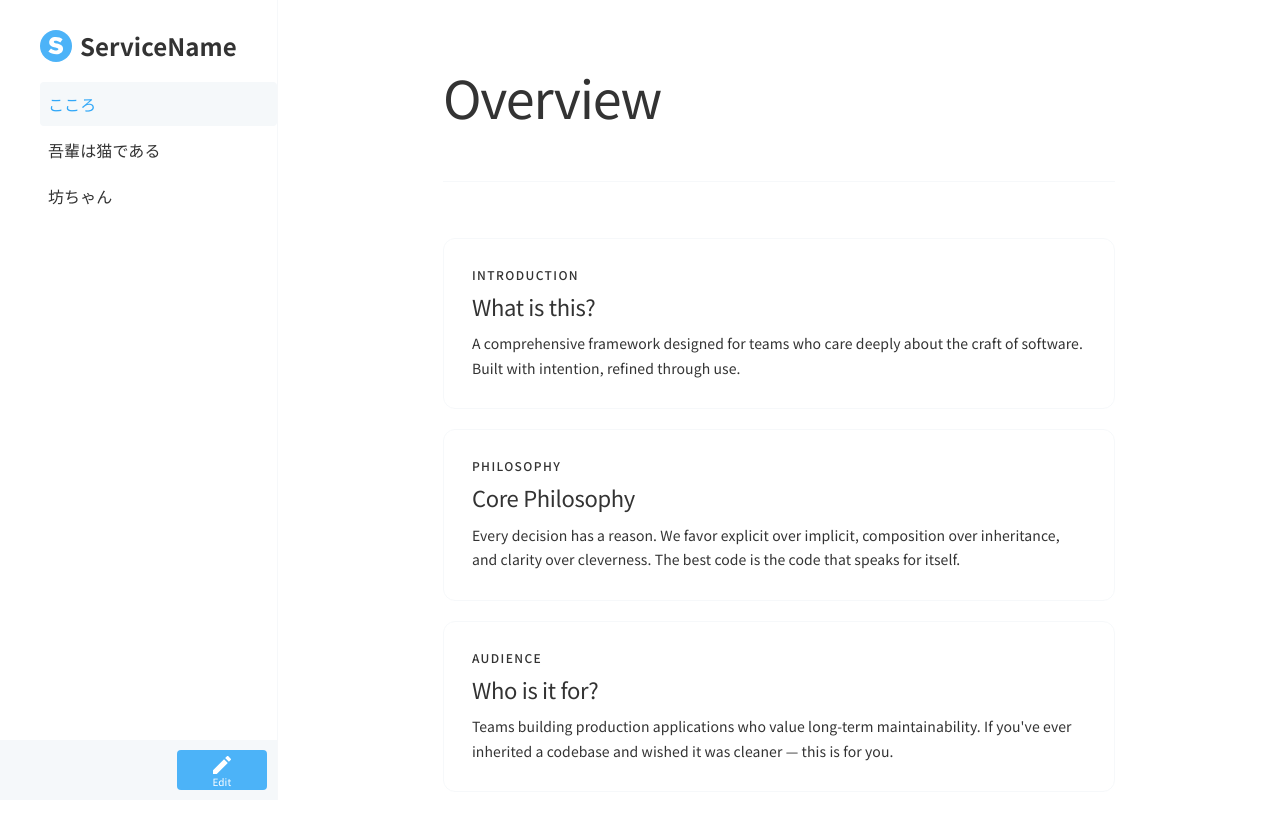
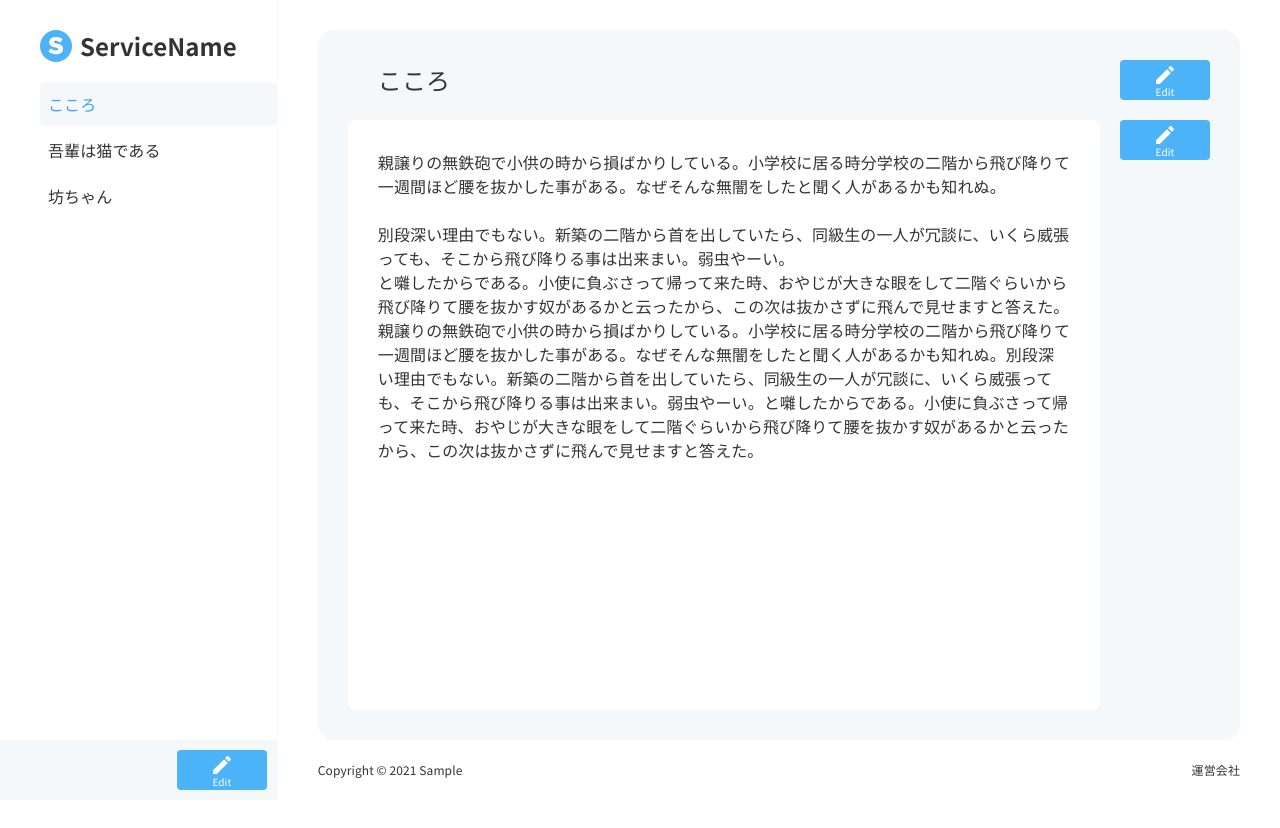
Before and after one commit to kazu1998727/react-project, a React (Vite) app: page / in a window 1280 px wide. Shown: the top 828 px of the page. After the commit the page ends 800 px from the top, so only its background shows below. Built offline with nearby package versions, Linux system fonts and the light colour scheme.

Commit message:
feat: メインレイアウトを刷新し日本語コンテンツに変更
カード形式から本文表示レイアウトへ切り替え、夏目漱石の作品をナビゲーションとコンテンツに設定する。

Co-authored-by: Cursor <cursoragent@cursor.com>

```diff
--- a/src/App.tsx
+++ b/src/App.tsx
@@ -1,6 +1,7 @@
 import { useState } from "react";
 import "./App.css";
 import Sidebar from "./components/layout/Sidebar";
+import Button from "./components/ui/Button";
 
 const navGroups = [
   {
@@ -14,77 +15,21 @@ const navGroups = [
 
 type Page = {
   title: string;
-  subtitle: string;
-  group: string;
-  cards: { tag: string; heading: string; body: string }[];
+  body: string;
 };
 
 const pages: Record<string, Page> = {
   "1": {
-    title: "Overview",
-    subtitle: "A foundation for modern web applications, built with intention.",
-    group: "Getting Started",
-    cards: [
-      {
-        tag: "Introduction",
-        heading: "What is this?",
-        body: "A comprehensive framework designed for teams who care deeply about the craft of software. Built with intention, refined through use.",
-      },
-      {
-        tag: "Philosophy",
-        heading: "Core Philosophy",
-        body: "Every decision has a reason. We favor explicit over implicit, composition over inheritance, and clarity over cleverness. The best code is the code that speaks for itself.",
-      },
-      {
-        tag: "Audience",
-        heading: "Who is it for?",
-        body: "Teams building production applications who value long-term maintainability. If you've ever inherited a codebase and wished it was cleaner — this is for you.",
-      },
-    ],
+    title: "こころ",
+    body: "親譲りの無鉄砲で小供の時から損ばかりしている。小学校に居る時分学校の二階から飛び降りて一週間ほど腰を抜かした事がある。なぜそんな無闇をしたと聞く人があるかも知れぬ。\n\n別段深い理由でもない。新築の二階から首を出していたら、同級生の一人が冗談に、いくら威張っても、そこから飛び降りる事は出来まい。弱虫やーい。\nと囃したからである。小使に負ぶさって帰って来た時、おやじが大きな眼をして二階ぐらいから飛び降りて腰を抜かす奴があるかと云ったから、この次は抜かさずに飛んで見せますと答えた。親譲りの無鉄砲で小供の時から損ばかりしている。小学校に居る時分学校の二階から飛び降りて一週間ほど腰を抜かした事がある。なぜそんな無闇をしたと聞く人があるかも知れぬ。別段深い理由でもない。新築の二階から首を出していたら、同級生の一人が冗談に、いくら威張っても、そこから飛び降りる事は出来まい。弱虫やーい。と囃したからである。小使に負ぶさって帰って来た時、おやじが大きな眼をして二階ぐらいから飛び降りて腰を抜かす奴があるかと云ったから、この次は抜かさずに飛んで見せますと答えた。",
   },
   "2": {
-    title: "Overview",
-    subtitle: "A foundation for modern web applications, built with intention.",
-    group: "Getting Started",
-    cards: [
-      {
-        tag: "Introduction",
-        heading: "What is this?",
-        body: "A comprehensive framework designed for teams who care deeply about the craft of software. Built with intention, refined through use.",
-      },
-      {
-        tag: "Philosophy",
-        heading: "Core Philosophy",
-        body: "Every decision has a reason. We favor explicit over implicit, composition over inheritance, and clarity over cleverness. The best code is the code that speaks for itself.",
-      },
-      {
-        tag: "Audience",
-        heading: "Who is it for?",
-        body: "Teams building production applications who value long-term maintainability. If you've ever inherited a codebase and wished it was cleaner — this is for you.",
-      },
-    ],
+    title: "吾輩は猫である",
+    body: "親譲りの無鉄砲で小供の時から損ばかりしている。\n小学校に居る時分学校の二階から飛び降りて一週間ほど腰を抜かした事がある。なぜそんな無闇をしたと聞く人があるかも知れぬ。別段深い理由でもない。\n\n新築の二階から首を出していたら、同級生の一人が冗談に、いくら威張っても、そこから飛び降りる事は出来まい。弱虫やーい。と囃したからである。小使に負ぶさって帰って来た時、おやじが大きな眼をして二階ぐらいから飛び降りて腰を抜かす奴があるかと云ったから、この次は抜かさずに飛んで見せますと答えた。",
   },
   "3": {
-    title: "Overview",
-    subtitle: "A foundation for modern web applications, built with intention.",
-    group: "Getting Started",
-    cards: [
-      {
-        tag: "Introduction",
-        heading: "What is this?",
-        body: "A comprehensive framework designed for teams who care deeply about the craft of software. Built with intention, refined through use.",
-      },
-      {
-        tag: "Philosophy",
-        heading: "Core Philosophy",
-        body: "Every decision has a reason. We favor explicit over implicit, composition over inheritance, and clarity over cleverness. The best code is the code that speaks for itself.",
-      },
-      {
-        tag: "Audience",
-        heading: "Who is it for?",
-        body: "Teams building production applications who value long-term maintainability. If you've ever inherited a codebase and wished it was cleaner — this is for you.",
-      },
-    ],
+    title: "坊ちゃん",
+    body: "親譲りの無鉄砲で小供の時から損ばかりしている。小学校に居る時分学校の二階から飛び降りて一週間ほど腰を抜かした事がある。なぜそんな無闇をしたと聞く人があるかも知れぬ。\n別段深い理由でもない。新築の二階から首を出していたら、同級生の一人が冗談に、いくら威張っても、そこから飛び降りる事は出来まい。弱虫やーい。\n\nと囃したからである。小使に負ぶさって帰って来た時、おやじが大きな眼をして二階ぐらいから飛び降りて腰を抜かす奴があるかと云ったから、この次は抜かさずに飛んで見せますと答えた。親譲りの無鉄砲で小供の時から損ばかりしている。小学校に居る時分学校の二階から飛び降りて一週間ほど腰を抜かした事がある。なぜそんな無闇をしたと聞く人があるかも知れぬ。別段深い理由でもない。新築の二階から首を出していたら、同級生の一人が冗談に、いくら威張っても、そこから飛び降りる事は出来まい。弱虫やーい。と囃したからである。小使に負ぶさって帰って来た時、おやじが大きな眼をして二階ぐらいから飛び降りて腰を抜かす奴があるかと云ったから、この次は抜かさずに飛んで見せますと答えた。親譲りの無鉄砲で小供の時から損ばかりしている。小学校に居る時分学校の二階から飛び降りて一週間ほど腰を抜かした事がある。\nなぜそんな無闇をしたと聞く人があるかも知れぬ。別段深い理由でもない。新築の二階から首を出していたら、同級生の一人が冗談に、いくら威張っても、そこから飛び降りる事は出来まい。弱虫やーい。と囃したからである。小使に負ぶさって帰って来た時、おやじが大きな眼をして二階ぐらいから飛び降りて腰を抜かす奴があるかと云ったから、この次は抜かさずに飛んで見せますと答えた。親譲りの無鉄砲で小供の時から損ばかりしている。小学校に居る時分学校の二階から飛び降りて一週間ほど腰を抜かした事がある。なぜそんな無闇をしたと聞く人があるかも知れぬ。別段深い理由でもない。新築の二階から首を出していたら、同級生の一人が冗談に、いくら威張っても、そこから飛び降りる事は出来まい。弱虫やーい。と囃したからである。小使に負ぶさって帰って来た時、おやじが大きな眼をして二階ぐらいから飛び降りて腰を抜かす奴があるかと云ったから、この次は抜かさずに飛んで見せますと答えた。親譲りの無鉄砲で小供の時から損ばかりしている。小学校に居る時分学校の二階から飛び降りて一週間ほど腰を抜かした事がある。なぜそんな無闇をしたと聞く人があるかも知れぬ。別段深い理由でもない。新築の二階から首を出していたら、同級生の一人が冗談に、いくら威張っても、そこから飛び降りる事は出来まい。弱虫やーい。と囃したからである。小使に負ぶさって帰って来た時、おやじが大きな眼をして二階ぐらいから飛び降りて腰を抜かす奴があるかと云ったから、この次は抜かさずに飛んで見せますと答えた。親譲りの無鉄砲で小供の時から損ばかりしている。小学校に居る時分学校の二階から飛び降りて一週間ほど腰を抜かした事がある。なぜそんな無闇をしたと聞く人があるかも知れぬ。別段深い理由でもない。新築の二階から首を出していたら、同級生の一人が冗談に、いくら威張っても、そこから飛び降りる事は出来まい。弱虫やーい。と囃したからである。小使に負ぶさって帰って来た時、おやじが大きな眼をして二階ぐらいから飛び降りて腰を抜かす奴があるかと云ったから、この次は抜かさずに飛んで見せますと答えた。",
   },
 };
 
@@ -101,7 +46,7 @@ export default function App() {
   const page = getPage(activeId);
 
   return (
-    <div className="flex w-full min-h-screen">
+    <div className="flex w-full h-screen overflow-hidden">
       <Sidebar
         navGroups={navGroups}
         activeId={activeId}
@@ -109,84 +54,30 @@ export default function App() {
       />
 
       {/* ── Main content ── */}
-      <main className="flex-1 flex flex-col min-h-screen overflow-y-auto">
+      <main className="flex-1 flex flex-col h-screen overflow-hidden px-10">
         {/* Article */}
-        <article className="w-full max-w-3xl mx-auto px-12 py-16 box-border">
+        <article className="flex-1 min-h-0 flex flex-col gap-5 w-full p-[30px] box-border bg-(--text-active-bg) rounded-2xl mt-[30px] overflow-hidden">
           {/* Page title */}
-          <div
-            className="mb-14 pb-10"
-            style={{ borderBottom: "1px solid var(--border)" }}
-          >
-            <h1
-              className="m-0 mb-3 leading-tight"
-              style={{
-                fontFamily: "var(--heading)",
-                fontSize: "clamp(36px, 5vw, 52px)",
-                fontWeight: 400,
-                color: "var(--text-h)",
-                letterSpacing: "-1.2px",
-              }}
-            >
-              {page.title}
-            </h1>
+          <div className="flex shrink-0 items-center justify-between gap-5 ml-[30px]">
+            <h1 className="text-heading shrink-0">{page.title}</h1>
+            <Button icon="edit" label="Edit" size="m" />
           </div>
-
           {/* Content cards */}
-          <div className="flex flex-col gap-5">
-            {page.cards.map((card, i) => (
-              <div
-                key={`${activeId}-${i}`}
-                className="card-animate rounded-xl p-7 transition-all duration-200 cursor-default"
-                style={{
-                  border: "1px solid var(--border)",
-                  background: "var(--bg)",
-                  animationDelay: `${i * 0.07}s`,
-                }}
-                onMouseEnter={(e) => {
-                  (e.currentTarget as HTMLElement).style.borderColor =
-                    "var(--accent-border)";
-                  (e.currentTarget as HTMLElement).style.boxShadow =
-                    "0 0 0 3px var(--accent-bg)";
-                }}
-                onMouseLeave={(e) => {
-                  (e.currentTarget as HTMLElement).style.borderColor =
-                    "var(--border)";
-                  (e.currentTarget as HTMLElement).style.boxShadow = "none";
-                }}
-              >
-                <div
-                  className="text-xs font-medium uppercase mb-2.5"
-                  style={{
-                    letterSpacing: "1.4px",
-                    color: "var(--accent)",
-                    fontFamily: "var(--mono)",
-                  }}
-                >
-                  {card.tag}
-                </div>
-                <h2
-                  className="m-0 mb-3"
-                  style={{
-                    fontFamily: "var(--heading)",
-                    fontSize: "22px",
-                    fontWeight: 400,
-                    color: "var(--text-h)",
-                    letterSpacing: "-0.3px",
-                    lineHeight: 1.2,
-                  }}
-                >
-                  {card.heading}
-                </h2>
-                <p
-                  className="m-0 text-sm"
-                  style={{ color: "var(--text)", lineHeight: 1.75 }}
-                >
-                  {card.body}
+          <div className="flex flex-1 min-h-0 items-start justify-between gap-5 overflow-hidden">
+            <div className="flex-1 flex flex-col min-h-0 gap-5 overflow-hidden h-full">
+              <div className="card-animate flex-1 min-h-0 rounded-[8px] p-[30px] transition-all duration-200 cursor-default bg-white overflow-y-auto">
+                <p className="m-0 text-body leading-normal whitespace-pre-line ">
+                  {page.body}
                 </p>
               </div>
-            ))}
+            </div>
+            <Button icon="edit" label="Edit" size="m" />
           </div>
         </article>
+        <div className="flex items-center justify-between gap-5 leading-[60px] h-[60px]">
+          <p className="text-caption">Copyright © 2021 Sample</p>
+          <p className="text-caption">運営会社</p>
+        </div>
       </main>
     </div>
   );
```
